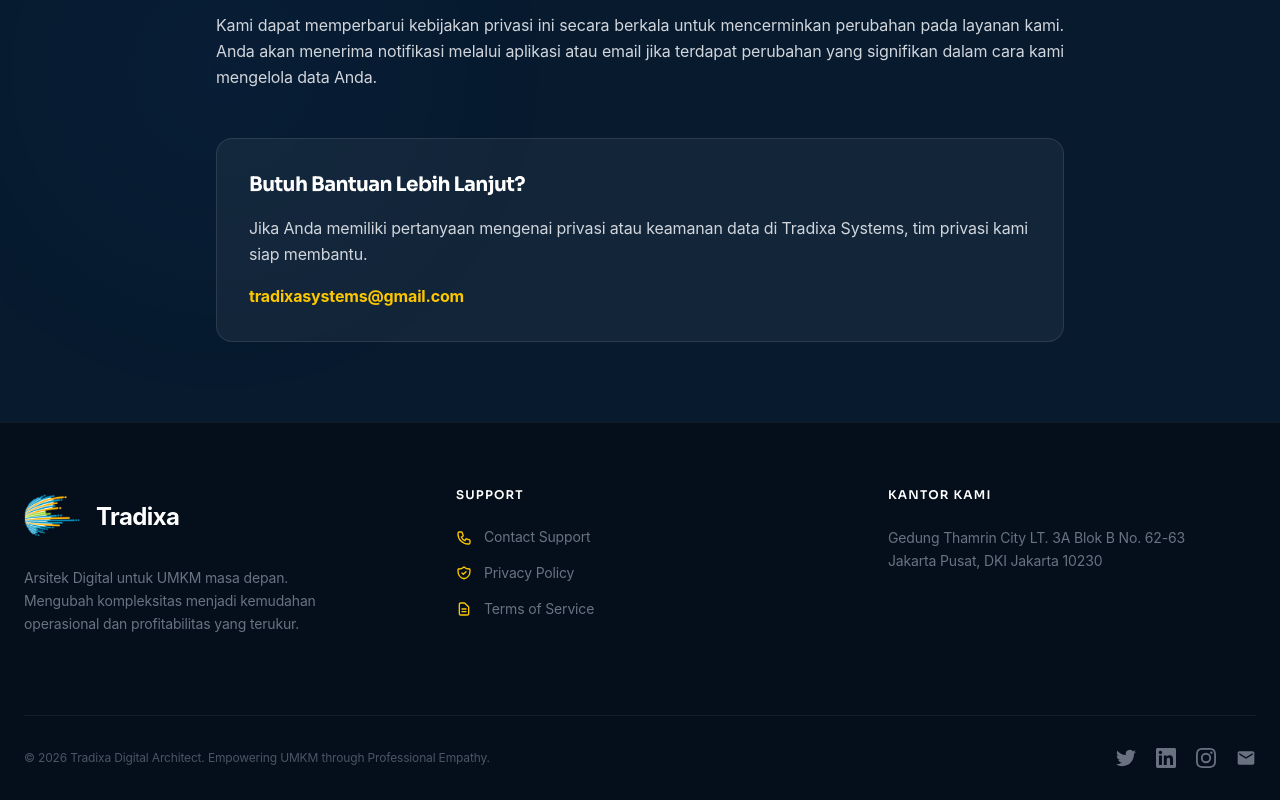
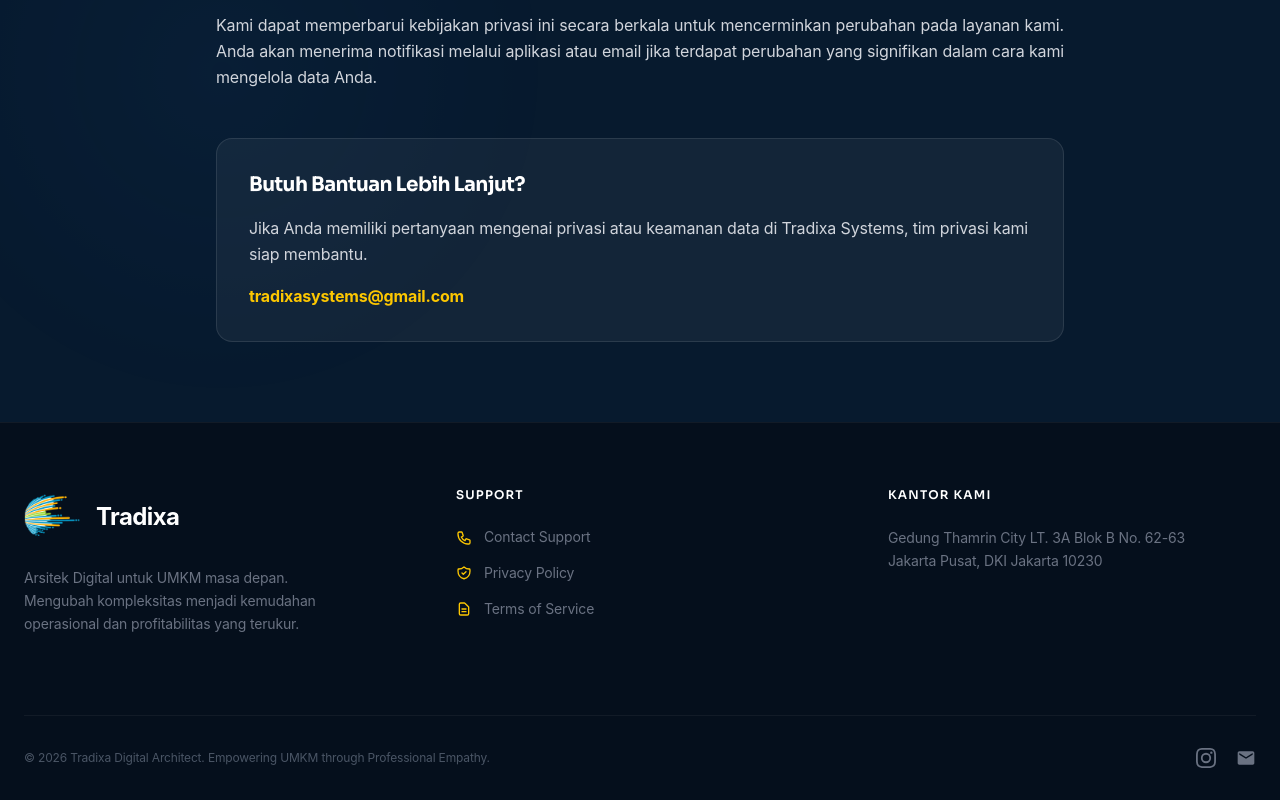
Before and after one commit to ferdiarmond-Project/Tradixasystems.com, a Next.js app: page /privacy-policy in a window 1280 px wide. Shown: the part 1829-2629 px from the top of the page. Built offline with nearby package versions, Linux system fonts and the light colour scheme; no server answers.

Commit message:
UI: hide twitter and linkedin icons in footer

```diff
--- a/components/Footer.tsx
+++ b/components/Footer.tsx
@@ -74,17 +74,17 @@ export default function Footer() {
             © 2026 Tradixa Digital Architect. Empowering UMKM through Professional Empathy.
           </p>
           <div className="flex gap-5">
-            <a href="#" className="text-gray-500 hover:text-white transition-colors" aria-label="Twitter">
-              <svg width="20" height="20" fill="currentColor" viewBox="0 0 24 24"><path d="M23.953 4.57a10 10 0 01-2.825.775 4.958 4.958 0 002.163-2.723c-.951.555-2.005.959-3.127 1.184a4.92 4.92 0 00-8.384 4.482C7.69 8.095 4.067 6.13 1.64 3.162a4.822 4.822 0 00-.666 2.475c0 1.71.87 3.213 2.188 4.096a4.904 4.904 0 01-2.228-.616v.06a4.923 4.923 0 003.946 4.827 4.996 4.996 0 01-2.212.085 4.936 4.936 0 004.604 3.417 9.867 9.867 0 01-6.102 2.105c-.39 0-.779-.023-1.17-.067a13.995 13.995 0 007.557 2.209c9.053 0 13.998-7.496 13.998-13.985 0-.21 0-.42-.015-.63A9.935 9.935 0 0024 4.59z"/></svg>
+            <a href="#" className="hidden text-gray-500 hover:text-white transition-colors" aria-label="Twitter">
+              <svg width="20" height="20" fill="currentColor" viewBox="0 0 24 24"><path d="M23.953 4.57a10 10 0 01-2.825.775 4.958 4.958 0 002.163-2.723c-.951.555-2.005.959-3.127 1.184a4.92 4.92 0 00-8.384 4.482C7.69 8.095 4.067 6.13 1.64 3.162a4.822 4.822 0 00-.666 2.475c0 1.71.87 3.213 2.188 4.096a4.904 4.904 0 01-2.228-.616v.06a4.923 4.923 0 003.946 4.827 4.996 4.996 0 01-2.212.085 4.936 4.936 0 004.604 3.417 9.867 9.867 0 01-6.102 2.105c-.39 0-.779-.023-1.17-.067a13.995 13.995 0 007.557 2.209c9.053 0 13.998-7.496 13.998-13.985 0-.21 0-.42-.015-.63A9.935 9.935 0 0024 4.59z" /></svg>
             </a>
-            <a href="#" className="text-gray-500 hover:text-white transition-colors" aria-label="LinkedIn">
-              <svg width="20" height="20" fill="currentColor" viewBox="0 0 24 24"><path d="M20.447 20.452h-3.554v-5.569c0-1.328-.027-3.037-1.852-3.037-1.853 0-2.136 1.445-2.136 2.939v5.667H9.351V9h3.414v1.561h.046c.477-.9 1.637-1.85 3.37-1.85 3.601 0 4.267 2.37 4.267 5.455v6.286zM5.337 7.433c-1.144 0-2.063-.926-2.063-2.065 0-1.138.92-2.063 2.063-2.063 1.14 0 2.064.925 2.064 2.063 0 1.139-.925 2.065-2.064 2.065zm1.782 13.019H3.555V9h3.564v11.452zM22.225 0H1.771C.792 0 0 .774 0 1.729v20.542C0 23.227.792 24 1.771 24h20.451C23.2 24 24 23.227 24 22.271V1.729C24 .774 23.2 0 22.222 0h.003z"/></svg>
+            <a href="#" className="hidden text-gray-500 hover:text-white transition-colors" aria-label="LinkedIn">
+              <svg width="20" height="20" fill="currentColor" viewBox="0 0 24 24"><path d="M20.447 20.452h-3.554v-5.569c0-1.328-.027-3.037-1.852-3.037-1.853 0-2.136 1.445-2.136 2.939v5.667H9.351V9h3.414v1.561h.046c.477-.9 1.637-1.85 3.37-1.85 3.601 0 4.267 2.37 4.267 5.455v6.286zM5.337 7.433c-1.144 0-2.063-.926-2.063-2.065 0-1.138.92-2.063 2.063-2.063 1.14 0 2.064.925 2.064 2.063 0 1.139-.925 2.065-2.064 2.065zm1.782 13.019H3.555V9h3.564v11.452zM22.225 0H1.771C.792 0 0 .774 0 1.729v20.542C0 23.227.792 24 1.771 24h20.451C23.2 24 24 23.227 24 22.271V1.729C24 .774 23.2 0 22.222 0h.003z" /></svg>
             </a>
             <a href="https://instagram.com/tradixa.systems" target="_blank" rel="noopener noreferrer" className="text-gray-500 hover:text-white transition-colors" aria-label="Instagram">
-              <svg width="20" height="20" fill="currentColor" viewBox="0 0 24 24"><path d="M12 2.163c3.204 0 3.584.012 4.85.07 3.252.148 4.771 1.691 4.919 4.919.058 1.265.069 1.645.069 4.849 0 3.205-.012 3.584-.069 4.849-.149 3.225-1.664 4.771-4.919 4.919-1.266.058-1.644.07-4.85.07-3.204 0-3.584-.012-4.849-.07-3.26-.149-4.771-1.699-4.919-4.92-.058-1.265-.07-1.644-.07-4.849 0-3.204.013-3.583.07-4.849.149-3.227 1.664-4.771 4.919-4.919 1.266-.057 1.645-.069 4.849-.069zM12 0C8.741 0 8.333.014 7.053.072 2.695.272.273 2.69.073 7.052.014 8.333 0 8.741 0 12c0 3.259.014 3.668.072 4.948.2 4.358 2.618 6.78 6.98 6.98C8.333 23.986 8.741 24 12 24c3.259 0 3.668-.014 4.948-.072 4.354-.2 6.782-2.618 6.979-6.98.059-1.28.073-1.689.073-4.948 0-3.259-.014-3.667-.072-4.947-.196-4.354-2.617-6.78-6.979-6.98C15.668.014 15.259 0 12 0zm0 5.838a6.162 6.162 0 100 12.324 6.162 6.162 0 000-12.324zM12 16a4 4 0 110-8 4 4 0 010 8zm6.406-11.845a1.44 1.44 0 100 2.881 1.44 1.44 0 000-2.881z"/></svg>
+              <svg width="20" height="20" fill="currentColor" viewBox="0 0 24 24"><path d="M12 2.163c3.204 0 3.584.012 4.85.07 3.252.148 4.771 1.691 4.919 4.919.058 1.265.069 1.645.069 4.849 0 3.205-.012 3.584-.069 4.849-.149 3.225-1.664 4.771-4.919 4.919-1.266.058-1.644.07-4.85.07-3.204 0-3.584-.012-4.849-.07-3.26-.149-4.771-1.699-4.919-4.92-.058-1.265-.07-1.644-.07-4.849 0-3.204.013-3.583.07-4.849.149-3.227 1.664-4.771 4.919-4.919 1.266-.057 1.645-.069 4.849-.069zM12 0C8.741 0 8.333.014 7.053.072 2.695.272.273 2.69.073 7.052.014 8.333 0 8.741 0 12c0 3.259.014 3.668.072 4.948.2 4.358 2.618 6.78 6.98 6.98C8.333 23.986 8.741 24 12 24c3.259 0 3.668-.014 4.948-.072 4.354-.2 6.782-2.618 6.979-6.98.059-1.28.073-1.689.073-4.948 0-3.259-.014-3.667-.072-4.947-.196-4.354-2.617-6.78-6.979-6.98C15.668.014 15.259 0 12 0zm0 5.838a6.162 6.162 0 100 12.324 6.162 6.162 0 000-12.324zM12 16a4 4 0 110-8 4 4 0 010 8zm6.406-11.845a1.44 1.44 0 100 2.881 1.44 1.44 0 000-2.881z" /></svg>
             </a>
             <a href="mailto:tradixasystems@gmail.com" className="text-gray-500 hover:text-white transition-colors" aria-label="Email">
-              <svg width="20" height="20" fill="currentColor" viewBox="0 0 24 24"><path d="M20 4H4c-1.1 0-1.99.9-1.99 2L2 18c0 1.1.9 2 2 2h16c1.1 0 2-.9 2-2V6c0-1.1-.9-2-2-2zm0 4l-8 5-8-5V6l8 5 8-5v2z"/></svg>
+              <svg width="20" height="20" fill="currentColor" viewBox="0 0 24 24"><path d="M20 4H4c-1.1 0-1.99.9-1.99 2L2 18c0 1.1.9 2 2 2h16c1.1 0 2-.9 2-2V6c0-1.1-.9-2-2-2zm0 4l-8 5-8-5V6l8 5 8-5v2z" /></svg>
             </a>
           </div>
         </div>
```
